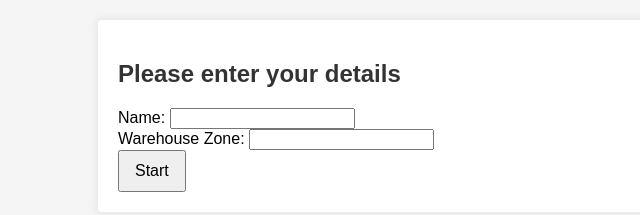
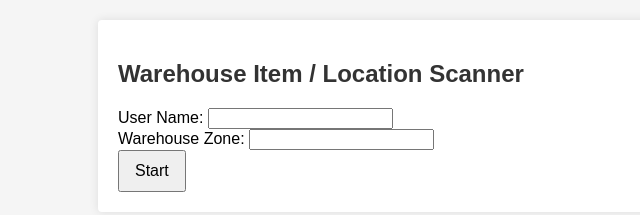
Before and after one commit to wdc-lde/Scanner, a plain HTML site: page index.html in a window 1280 px wide. Shown: the whole page, without its empty margins (222-862 px from the left). Drawn offline with Linux system fonts and the light colour scheme.

Commit message:
Add files via upload

```diff
--- a/index.html
+++ b/index.html
@@ -66,10 +66,10 @@
 </head>
 <body>
   <div class="container" id="userInfoContainer">
-    <h2>Please enter your details</h2>
+    <h2>Warehouse Item / Location Scanner</h2>
     <form id="userForm">
       <div>
-        <label for="userName">Name:</label>
+        <label for="userName">User Name:</label>
         <input type="text" id="userName" required>
       </div>
       <div>
@@ -180,6 +180,7 @@
         e.preventDefault();
         const inputValue = scanInput.value.trim();
         if(currentState === 'item') {
+          // Display error if input is empty or if all characters are numeric
           if(inputValue === "" || /^\d+$/.test(inputValue)) {
             showError("Item");
             clearInput();
```
